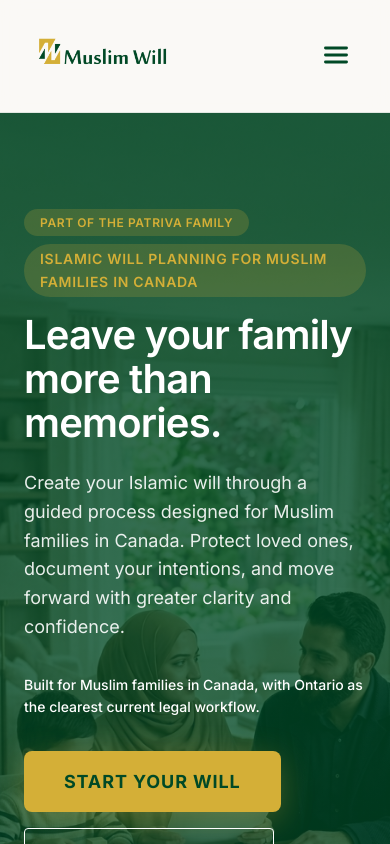
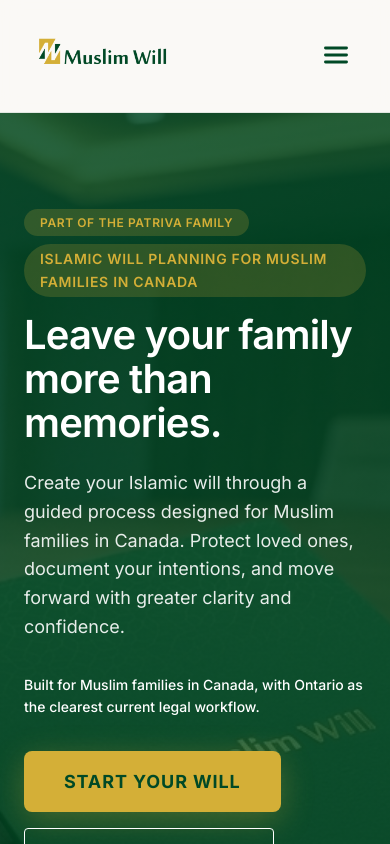
Before and after one commit to ahmedanwarabdulaziz/MuslimWill, a Next.js app: page / in a window 390 px wide. Shown: the top 844 px of the page. Built offline with nearby package versions, Linux system fonts and the light colour scheme; no server answers.

Commit message:
chore: Update homepage hero image and OG tags to 12.jpeg

```diff
--- a/app/page.module.css
+++ b/app/page.module.css
@@ -52,7 +52,7 @@
   padding: 10rem 0 8rem;
   background-image:
     linear-gradient(90deg, rgba(0, 73, 38, 0.85) 0%, rgba(0, 73, 38, 0.6) 50%, rgba(0, 73, 38, 0.1) 100%),
-    url('/Images/hero-01.jpeg');
+    url('/Images/12.jpeg');
   background-size: cover;
   background-position: center;
   color: var(--color-surface); /* White text default */
@@ -63,7 +63,7 @@
     padding: 6rem 0 4rem;
     background-image:
       linear-gradient(180deg, rgba(0, 73, 38, 0.85) 0%, rgba(0, 73, 38, 0.7) 100%),
-      url('/Images/hero-02.jpeg');
+      url('/Images/12.jpeg');
     background-position: 80% center;
   }
 }
--- a/app/page.tsx
+++ b/app/page.tsx
@@ -63,7 +63,7 @@
     locale: 'en_CA',
     images: [
       {
-        url: `${siteUrl}/Images/hero-01.jpeg`,
+        url: `${siteUrl}/Images/12.jpeg`,
         width: 1600,
         height: 900,
         alt: 'Muslim family reviewing estate planning documents at home',
@@ -74,7 +74,7 @@
     card: 'summary_large_image',
     title: homepageTitle,
     description: homepageDescription,
-    images: [`${siteUrl}/Images/hero-01.jpeg`],
+    images: [`${siteUrl}/Images/12.jpeg`],
   },
   robots: {
     index: true,
```
Also changed, not shown: public/Images/12.jpeg (added).
